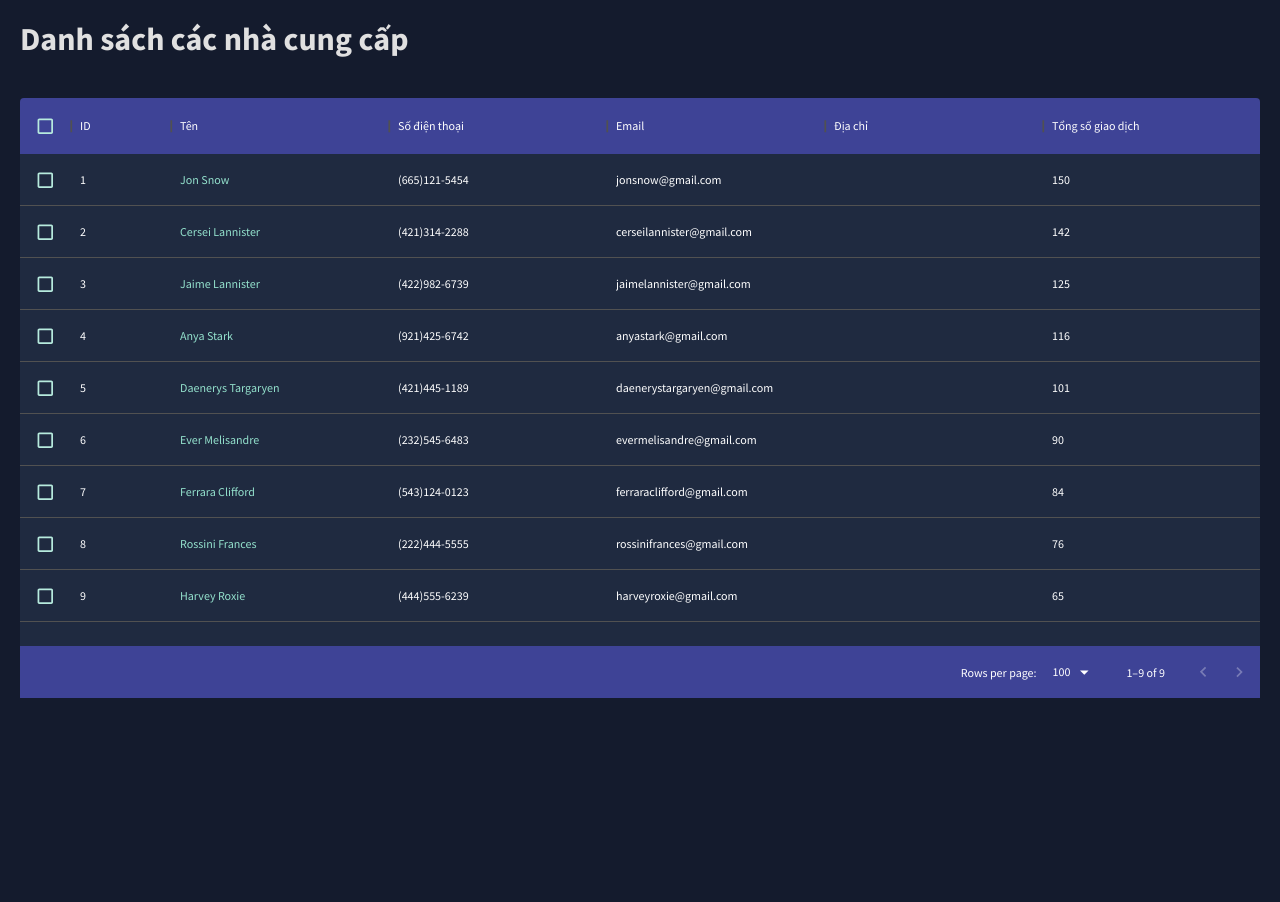
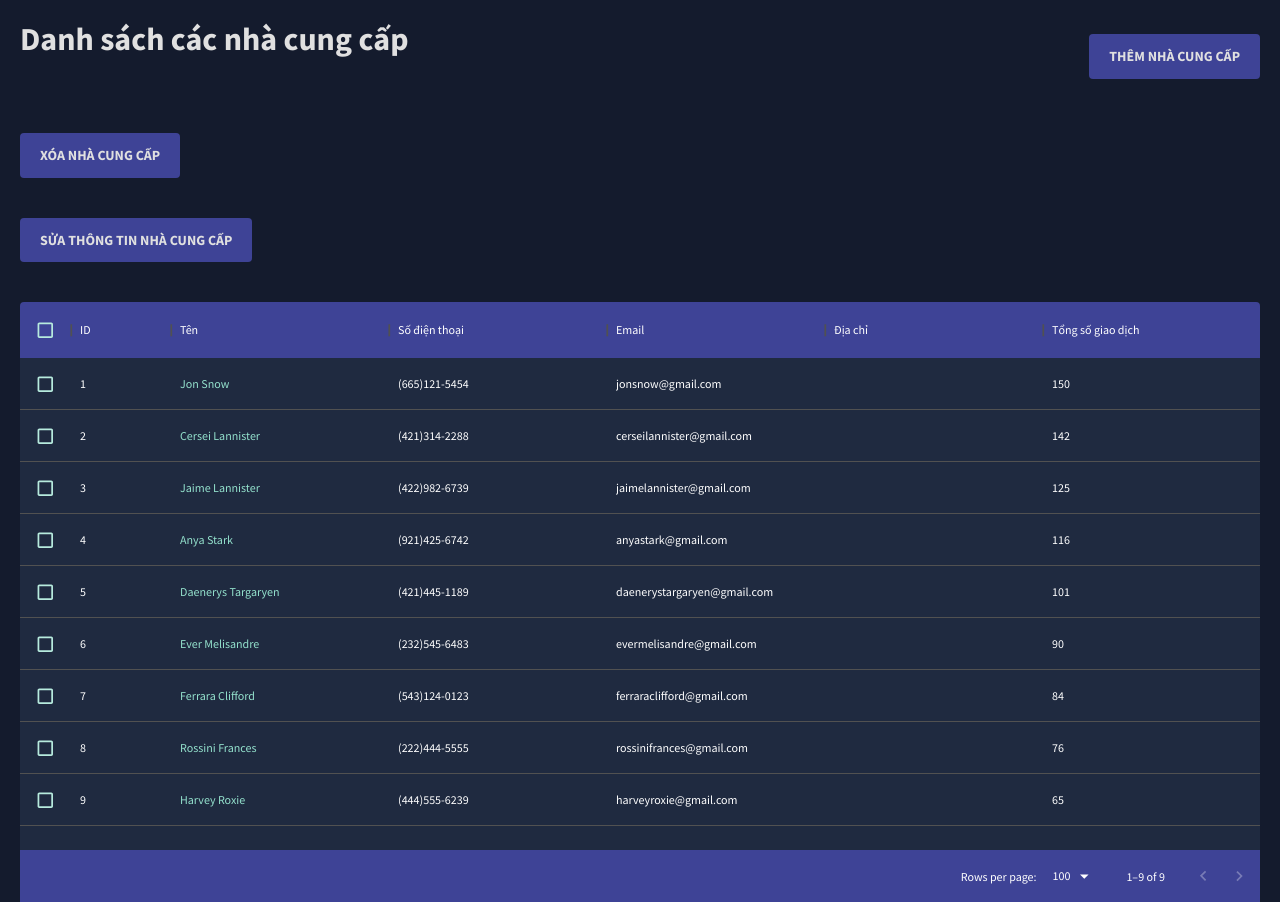
Before and after one commit to monleak/sp-fe, a React (Create React App) app: page /team in a window 1280 px wide. Before the commit the page ends 800 px from the top, so only its background shows below. Built offline with nearby package versions, Linux system fonts and the light colour scheme.

Commit message:
day la form vs cai danh sach nha cung cap

```diff
--- a/src/App.tsx
+++ b/src/App.tsx
@@ -4,6 +4,7 @@ import Topbar from "./scenes/global/Topbar";
 import Sidebar from "./scenes/global/Sidebar";
 import Dashboard from "./scenes/dashboard";
 import Team from "./scenes/team";
+import Form from "./scenes/form";
 // import Invoices from './scenes/invoices';
 // import Contacts from './scenes/contacts';
 // import Bar from './scenes/bar';
@@ -31,6 +32,7 @@ function App() {
             <Routes>
               <Route path="/" element={<Dashboard />} />
               <Route path="/team" element={<Team />} />
+              <Route path="/form" element={<Form />} />
               {/* <Route path="/contacts" element={<Contacts />} />
               <Route path="/invoices" element={<Invoices />} />
               <Route path="/form" element={<Form />} />
--- /dev/null
+++ b/src/scenes/form/index.jsx
@@ -0,0 +1,125 @@
+import { Box, Button, TextField } from "@mui/material";
+import { Formik } from "formik";
+import * as yup from "yup";
+import useMediaQuery from "@mui/material/useMediaQuery";
+
+const Form = () => {
+  const isNonMobile = useMediaQuery("(min-width:600px)");
+  const handleFormSubmit = (values) => {
+    console.log(values);
+  };
+
+  return (
+    <Box m="20px">
+        {/* HEADER */}
+      <Box display="flex" justifyContent="space-between" alignItems="center">
+        <Header title="Thêm nhà cung cấp" subtitle="" />
+      </Box>
+      {/* <Formik
+        onSubmit={handleFormSubmit}
+        initialValues={initialValues}
+        validationSchema={checkoutSchema}
+      >
+        {({
+          values,
+          errors,
+          touched,
+          handleBlur,
+          handleChange,
+          handleSubmit,
+        }) => ( */}
+          <form >
+            <Box
+              display="grid"
+              gap="30px"
+              gridTemplateColumns="repeat(4, minmax(0, 1fr))"
+              sx={{
+                "& > div": { gridColumn: isNonMobile ? undefined : "span 4" },
+              }}
+            >
+              <TextField
+                fullWidth
+                variant="filled"
+                type="text"
+                label="Name"
+                // onBlur={handleBlur}
+                // onChange={handleChange}
+                // value={values.Name}
+                name="Name"
+                // error={!!touched.Name && !!errors.Name}
+                // helperText={touched.Name && errors.Name}
+                sx={{ gridColumn: "span 4" }}
+              />
+              <TextField
+                fullWidth
+                variant="filled"
+                type="text"
+                label="Phone"
+                // onBlur={handleBlur}
+                // onChange={handleChange}
+                // value={values.Phone}
+                name="Phone"
+                // error={!!touched.Phone && !!errors.Phone}
+                // helperText={touched.Phone && errors.Phone}
+                sx={{ gridColumn: "span 4" }}
+              />
+              <TextField
+                fullWidth
+                variant="filled"
+                type="text"
+                label="Email"
+                // onBlur={handleBlur}
+                // onChange={handleChange}
+                // value={values.Email}
+                name="Email"
+                // error={!!touched.Email && !!errors.Email}
+                // helperText={touched.Email && errors.Email}
+                sx={{ gridColumn: "span 4" }}
+              />
+              <TextField
+                fullWidth
+                variant="filled"
+                type="text"
+                label="Address"
+                // onBlur={handleBlur}
+                // onChange={handleChange}
+                // value={values.Address}
+                name="Address"
+                // error={!!touched.Address && !!errors.Address}
+                // helperText={touched.Address && errors.Address}
+                sx={{ gridColumn: "span 4" }}
+              />
+            </Box>
+            <Box display="flex" justifyContent="end" mt="20px">
+              <Button type="submit" color="secondary" variant="contained">
+                Create New User
+              </Button>
+            </Box>
+          </form>
+        {/* )}
+      </Formik> */}
+    </Box>
+  );
+};
+
+// const phoneRegExp =
+//   /^((\+[1-9]{1,4}[ -]?)|(\([0-9]{2,3}\)[ -]?)|([0-9]{2,4})[ -]?)*?[0-9]{3,4}[ -]?[0-9]{3,4}$/;
+
+// const checkoutSchema = yup.object().shape({
+//   Name: yup.string().required("required"),
+//   Phone: yup.string().required("required"),
+//   Email: yup.string().Email("invalid Email").required("required"),
+//   Address: yup
+//     .string()
+//     .matches(phoneRegExp, "Phone number is not valid")
+//     .required("required"),
+
+// });
+const initialValues = {
+  Name: "",
+  Phone: "",
+  Email: "",
+  Address: "",
+};
+
+export default Form;
--- a/src/scenes/team/index.tsx
+++ b/src/scenes/team/index.tsx
@@ -1,4 +1,4 @@
-import { Box, useTheme } from "@mui/material";
+import { Box,Button, useTheme } from "@mui/material";
 import { DataGrid } from "@mui/x-data-grid";
 import { tokens } from "../../theme";
 import { mockDataTeam } from "../../data/mockData";
@@ -35,7 +35,48 @@ const Team = () => {
 
   return (
     <Box m="20px">
-      <Header title="Danh sách các nhà cung cấp " subtitle="" />
+      <Box display="flex" justifyContent="space-between" alignItems="center">
+        <Header title="Danh sách các nhà cung cấp " subtitle="" />
+        <Box>
+          <Button
+            sx={{
+              backgroundColor: colors.blueAccent[700],
+              color: colors.grey[100],
+              fontSize: "14px",
+              fontWeight: "bold",
+              padding: "10px 20px",
+            }}
+          >
+            Thêm nhà cung cấp
+          </Button>
+        </Box>
+      </Box>
+      <Box m="40px 0 0 0">
+        <Button
+          sx={{
+            backgroundColor: colors.blueAccent[700],
+            color: colors.grey[100],
+            fontSize: "14px",
+            fontWeight: "bold",
+            padding: "10px 20px",
+          }}
+        >
+          Xóa nhà cung cấp
+        </Button>
+      </Box>
+      <Box m="40px 0 0 0">
+        <Button
+          sx={{
+            backgroundColor: colors.blueAccent[700],
+            color: colors.grey[100],
+            fontSize: "14px",
+            fontWeight: "bold",
+            padding: "10px 20px",
+          }}
+        >
+          Sửa thông tin nhà cung cấp
+        </Button>
+      </Box>
       <Box
         m="40px 0 0 0"
         height="75vh"
@@ -65,7 +106,12 @@ const Team = () => {
           },
         }}
       >
-        <DataGrid checkboxSelection rows={mockDataTeam} columns={columns} />
+        <DataGrid
+          checkboxSelection
+          rows={mockDataTeam}
+          columns={columns}
+          experimentalFeatures={{ newEditingApi: true }}
+        />
       </Box>
     </Box>
   );
```
Also changed, not shown: 1 other file (tests, documents, lock files or other folders).
